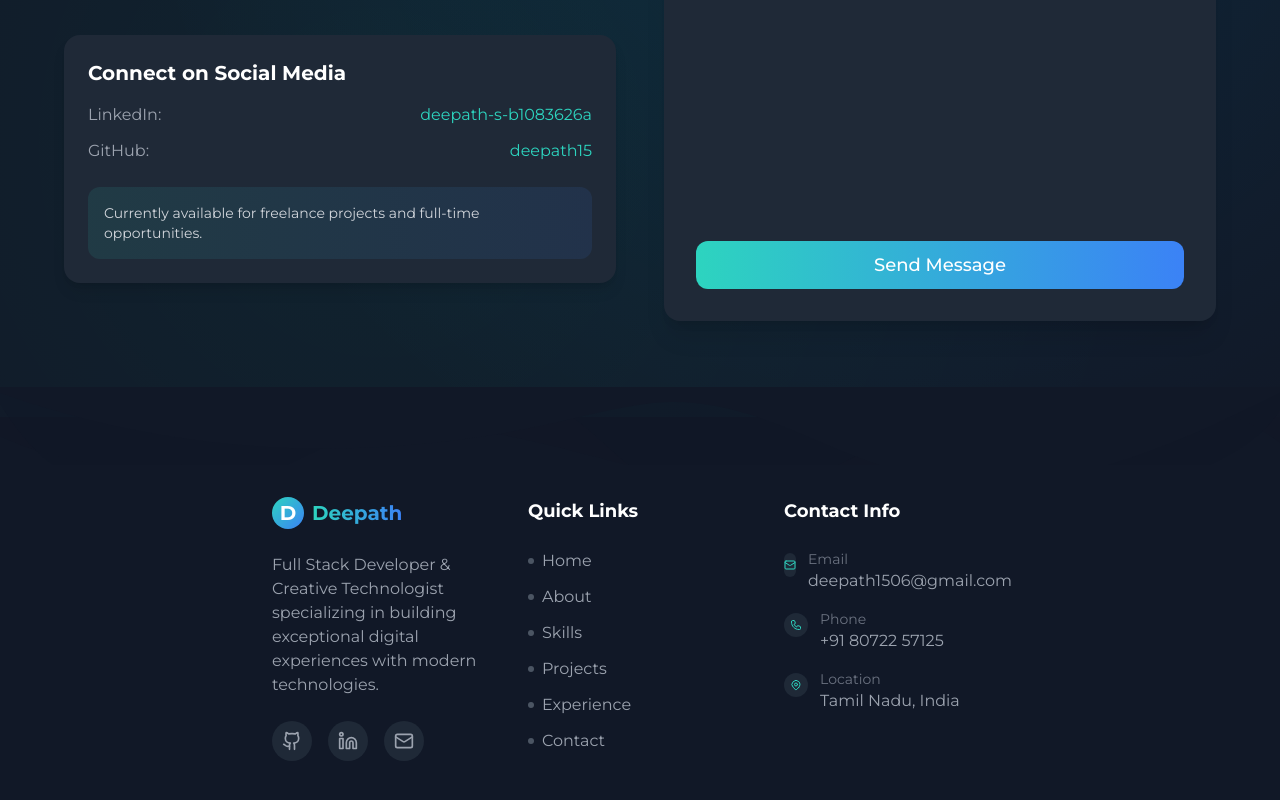
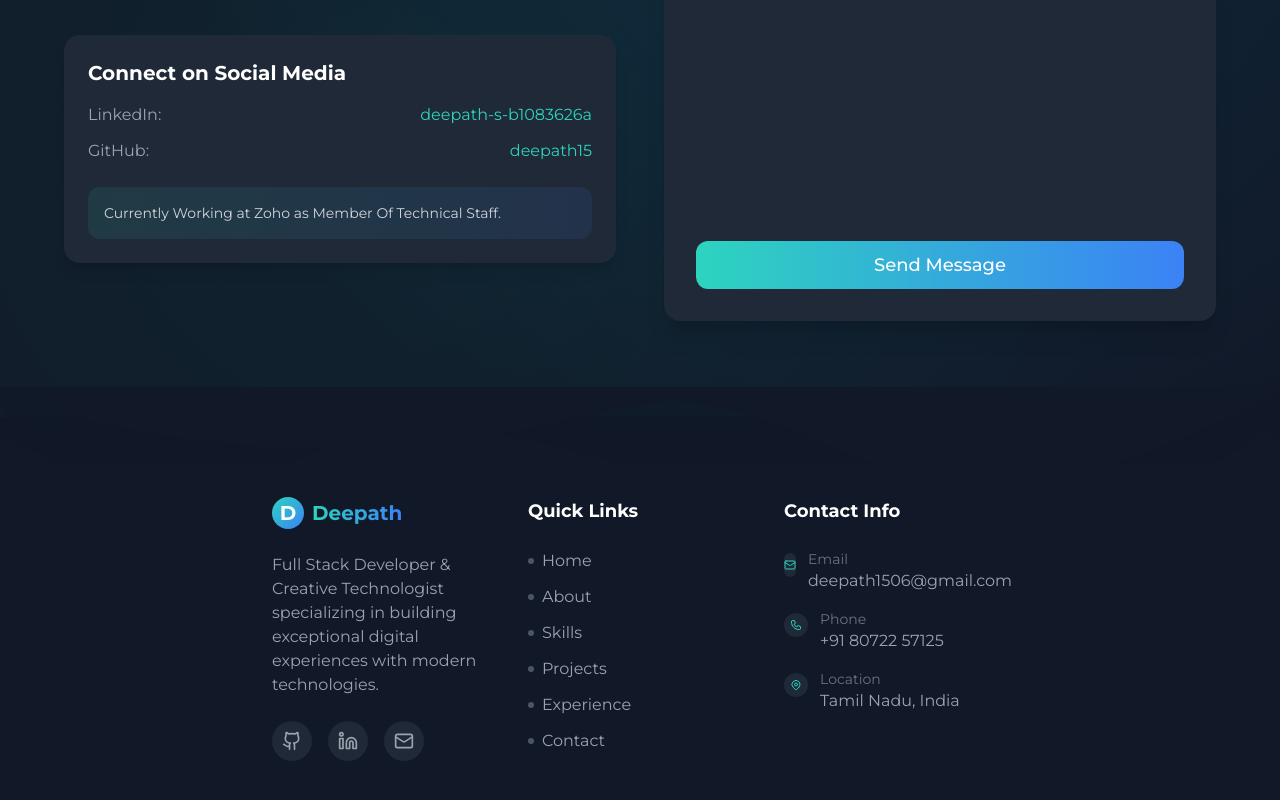
Before and after one commit to deepath15/portfolio, a Next.js app: page / in a window 1280 px wide. Shown: the part 8353-9153 px from the top of the page. Built offline with nearby package versions, Linux system fonts and the light colour scheme.

Commit message:
made changes in contact section about my work

```diff
--- a/components/distortion-image.tsx
+++ b/components/distortion-image.tsx
@@ -69,13 +69,11 @@ export default function DistortionImage({
         const centerY = canvas.height / 2
         const distortionX = (mousePosition.x - centerX) / centerX
         const distortionY = (mousePosition.y - centerY) / centerY
-
         // Apply distortion
         for (let i = 0; i < canvas.height; i += 5) {
           // Calculate wave distortion
           const waveX = Math.sin(i * 0.01 + Date.now() * 0.001) * intensity * distortionX
           const waveY = Math.cos(i * 0.01 + Date.now() * 0.001) * intensity * distortionY
-
           // Draw a slice of the image with distortion
           ctx.drawImage(imageRef.current, 0, i, canvas.width, 5, waveX, i + waveY, canvas.width, 5)
         }
@@ -83,19 +81,15 @@ export default function DistortionImage({
         // Draw the image normally
         ctx.drawImage(imageRef.current, 0, 0, canvas.width, canvas.height)
       }
-
       requestRef.current = requestAnimationFrame(animate)
     }
-
     requestRef.current = requestAnimationFrame(animate)
-
     return () => {
       if (requestRef.current) {
         cancelAnimationFrame(requestRef.current)
       }
     }
   }, [isHovered, mousePosition, imageLoaded, width, height, intensity])
-
   // Fixed handleMouseMove function to ensure e is defined
   const handleMouseMove = (e: React.MouseEvent) => {
     if (!canvasRef.current) return
--- a/components/sections/contact-section.tsx
+++ b/components/sections/contact-section.tsx
@@ -184,7 +184,7 @@ export default function ContactSection() {
               </ul>
               <div className="mt-6 rounded-xl bg-gradient-to-r from-teal-400/10 to-blue-500/10 p-4">
                 <p className="text-sm text-gray-700 dark:text-gray-300">
-                  Currently available for freelance projects and full-time opportunities.
+                  Currently Working at Zoho as Member Of Technical Staff.
                 </p>
               </div>
             </div>
```
Also changed, not shown: components/sections/about-section.tsx (+1 -8 lines).
